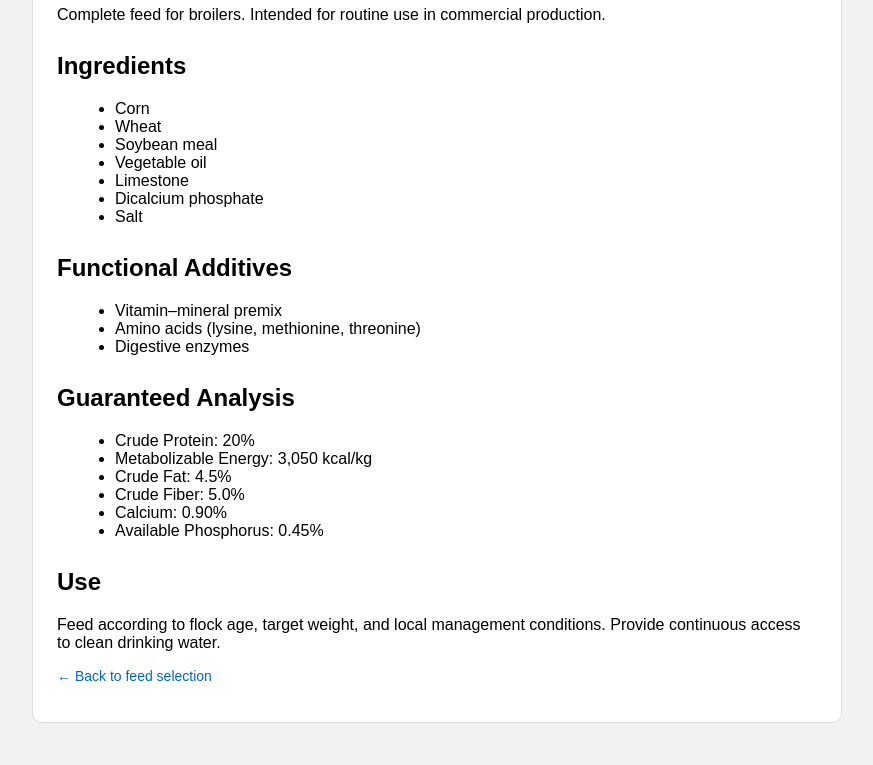
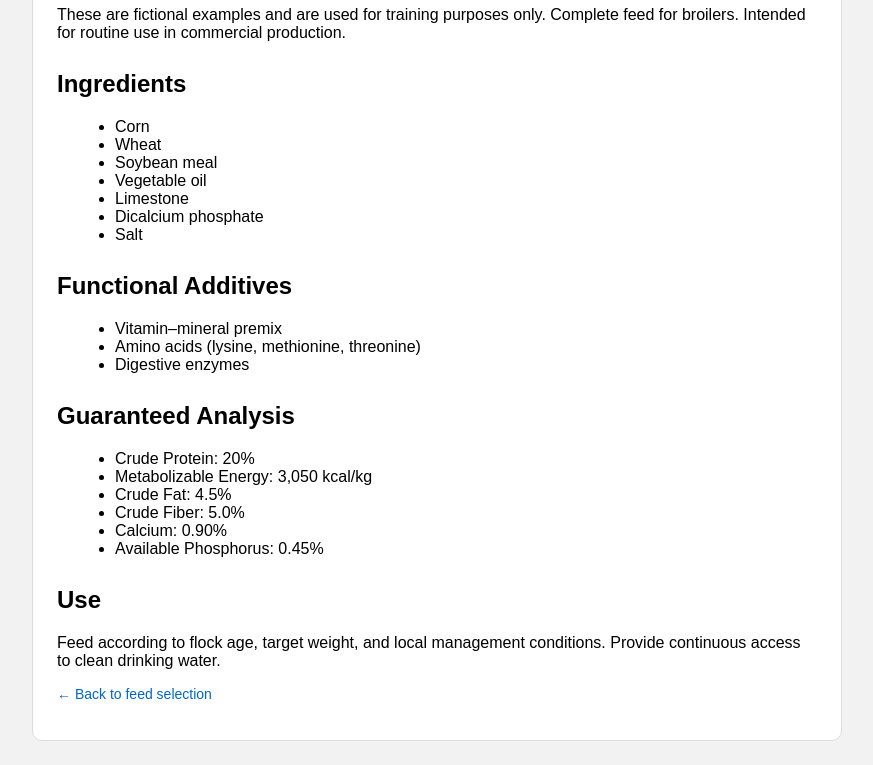
Before and after one commit to OasisAgroKakheti/feed-brochure-training, a plain HTML site: page brands/feed-1/en.html in a window 1280 px wide. Shown: the part 133-898 px from the top of the page, without its empty margins (203-1076 px from the left). Drawn offline with Linux system fonts and the light colour scheme.

Commit message:
Update en.html

```diff
--- a/brands/feed-1/en.html
+++ b/brands/feed-1/en.html
@@ -27,6 +27,8 @@
     <h1>Agrofeed</h1>
 
     <p>
+      These are fictional examples and are used for training purposes only.
+
       Complete feed for broilers. Intended for routine use in commercial production.
     </p>
 
```
